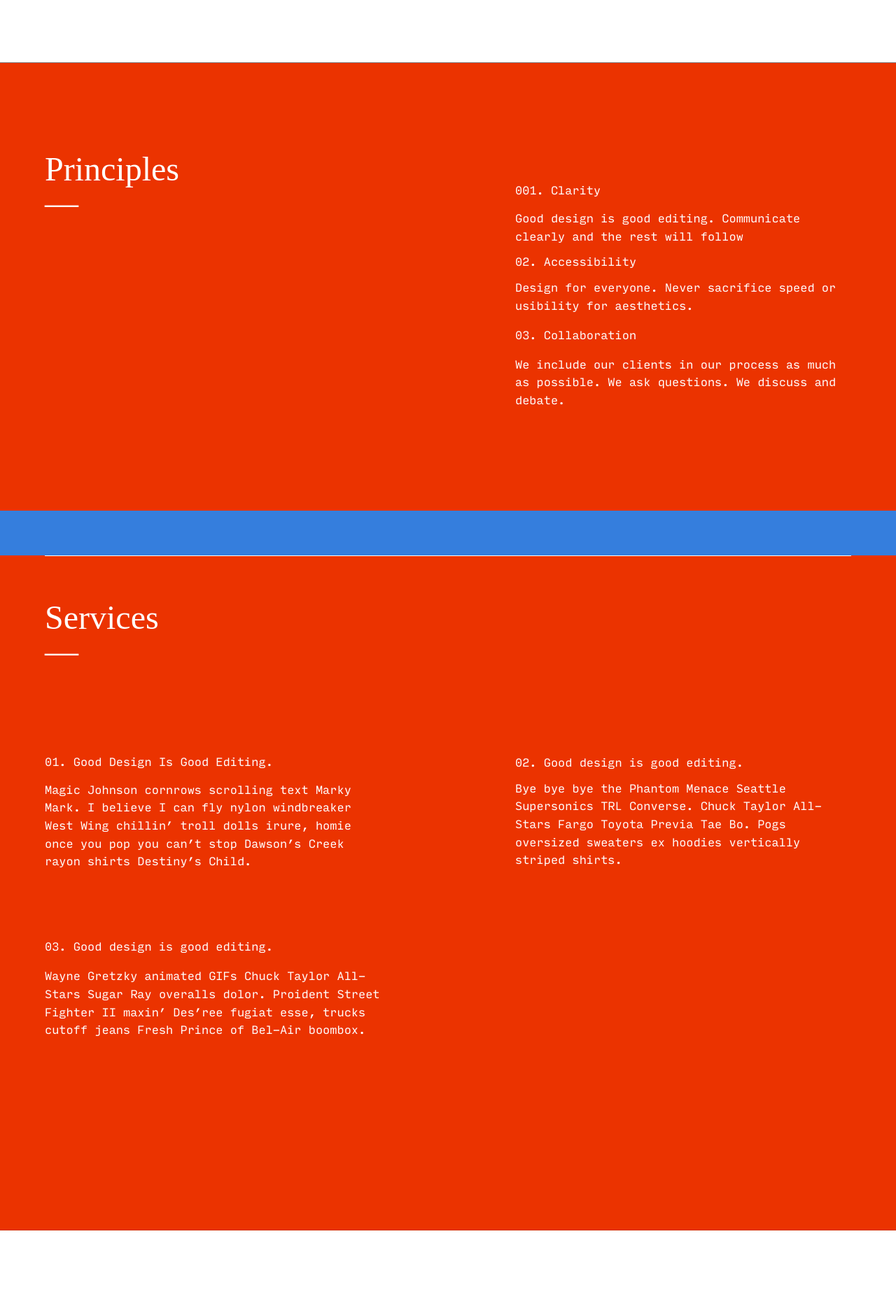
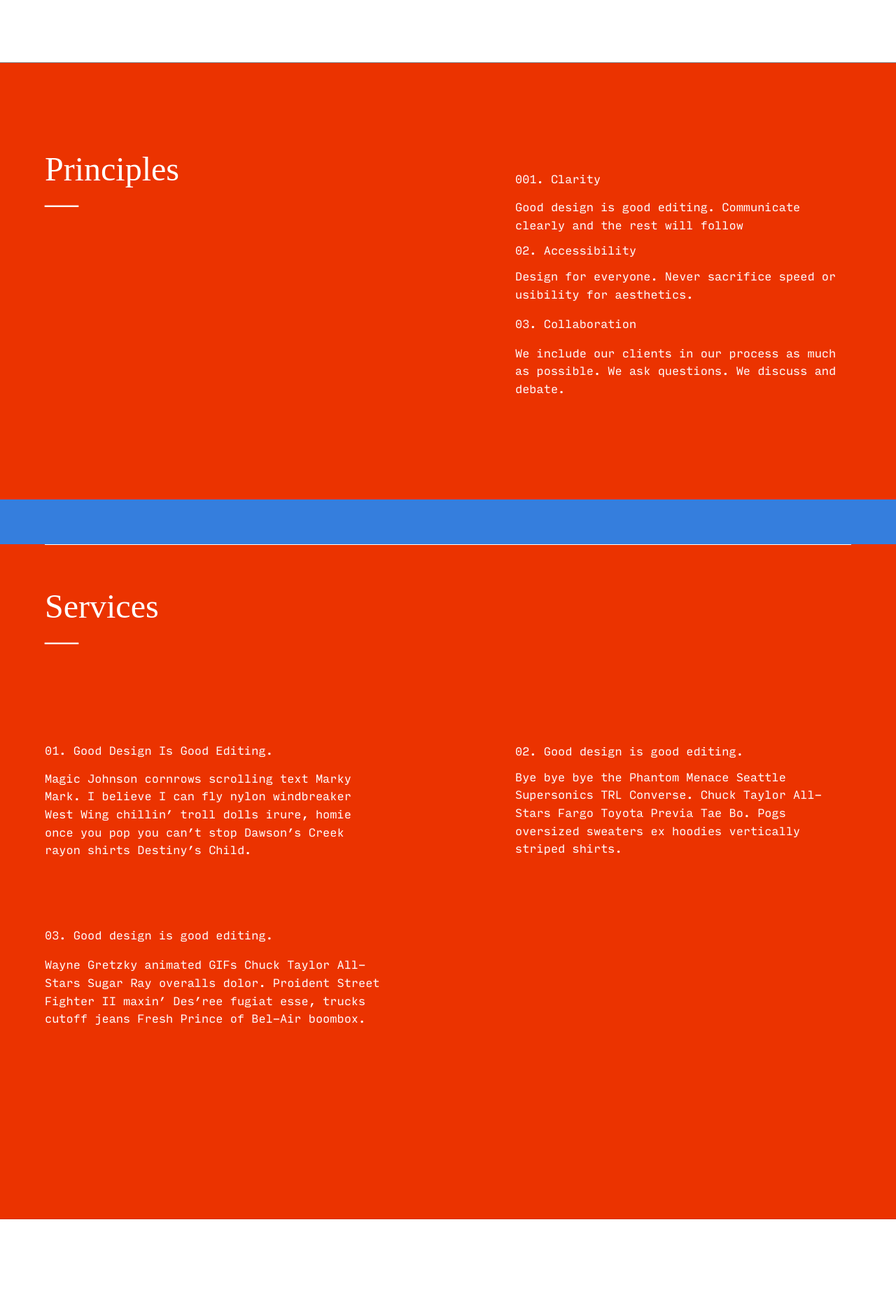
Before and after one commit to wearepatterns/wearepatterns.github.io, a Jekyll site: the page built from index.markdown, in a window 1280 px wide. Shown: the part 519-2396 px from the top of the page at 70% size. Built offline with Jekyll 4.4.1, drawn with Linux system fonts in a browser that asks for light colours.

Commit message:
Update right.html

```diff
--- a/_layouts/right.html
+++ b/_layouts/right.html
@@ -58,7 +58,7 @@
             <div class="flex-ns flex-wrap-ns justify-between-ns">
             <h1 class="mt5 mt6-l f3 f2-ns f1-l normal lh-solid">Principles
             <br>&mdash;</h1>
-            <div class="mt5 mt6-l pt4 input-mono fw3 measure-ns">
+            <div class="mt5 mt6-l pt3 input-mono fw3 measure-ns">
                     <h2 class="f5 fw3 normal lh-title">001. Clarity</h2>
 		    <p>Good design is good editing. Communicate clearly and the rest will follow</p>
                     <h3 class="f5 normal lh-solid">02. Accessibility</h3>
```
